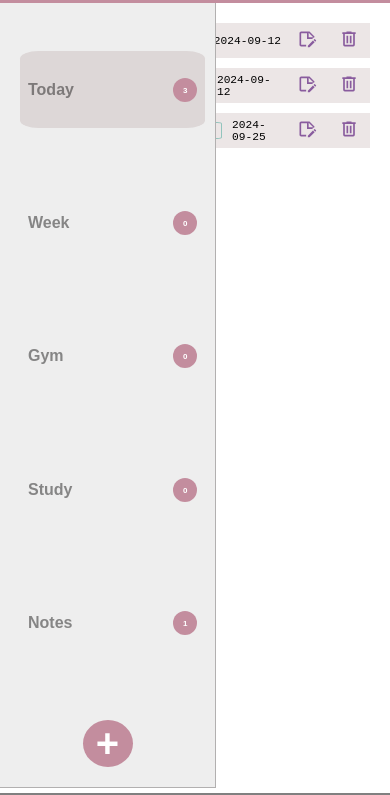
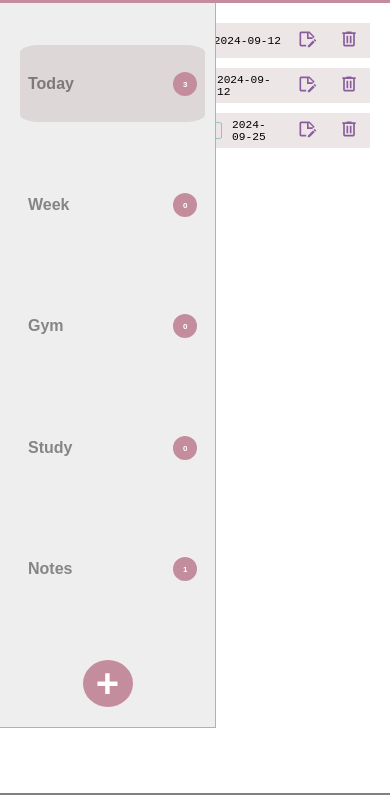
Before and after one commit to Shilllo/Todo-List, a website built with Vite: page index.html in a window 390 px wide. Both pictures are taken after a click on the button 349 px from the left and 27 px from the top of the page. Shown: the part 49-844 px from the top of the page. Built offline with nearby package versions, Linux system fonts and the light colour scheme.

Commit message:
Fix sidebar style on phones

```diff
--- a/src/style.css
+++ b/src/style.css
@@ -593,7 +593,7 @@ svg {
     margin-top: 3.125rem;
     margin-bottom: 3.125rem;
     font-size: 1rem;
-    height: calc(100vh - 3.125rem * 1.8);
+    height: calc(100vh - 3.125rem * 3);
     position: fixed;
     width: 50vw;
     transition: 0.5s;
```
